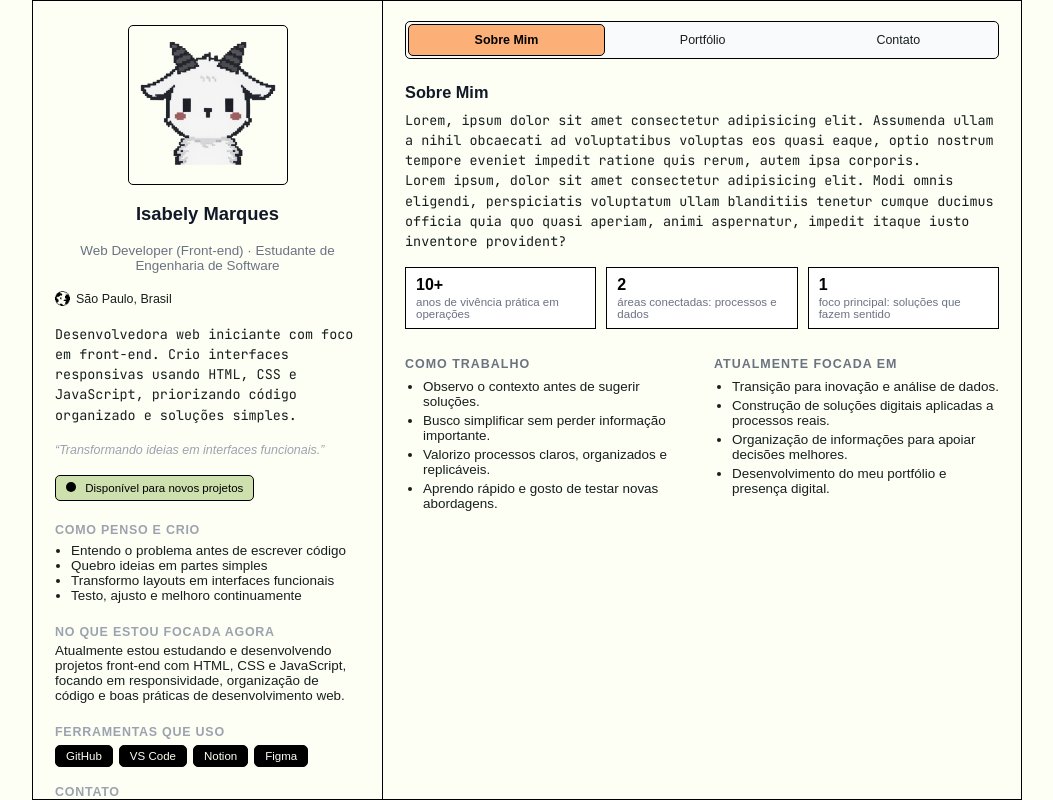
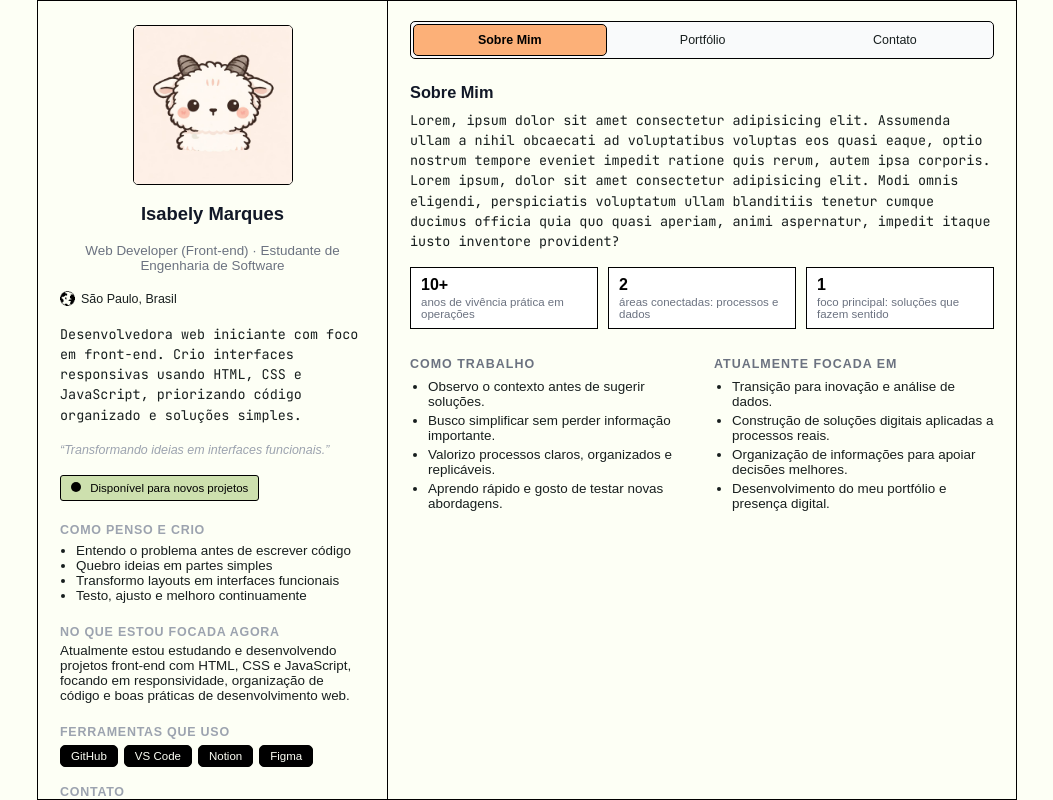
Before and after one commit to kindbytes/folio, a plain HTML site: page index.html in a window 1280 px wide. Shown: the whole page, without its empty margins (113-1166 px from the left). Drawn offline with Linux system fonts and the light colour scheme; a web font is replaced by a local one.

Commit message:
fix things

```diff
--- a/css/style.css
+++ b/css/style.css
@@ -91,7 +91,7 @@ button,
 =========================== */
 
 .layout {
-  max-width: 990px;
+  max-width: 980px;
   width: 100%;
   background: var(--bg);
   border-radius: var(--radius-card);
@@ -125,9 +125,7 @@ button,
   justify-content: center;
   align-self: center;
   border: 1px solid black;
-  background-image: url('../assets/mascot/avatar.png');
-  background-size: cover;
-  background-position: center;
+  overflow: hidden;
   border-radius: 5px;
 }
 
@@ -182,7 +180,7 @@ button,
   background: #cde0ae;
   color: black;
   border: 1px solid black;
-  border-radius: 5px;
+  border-radius: 3px;
 }
 
 /* Blocos genéricos do painel esquerdo (linha do tempo, ferramentas, contato) */
@@ -428,7 +426,7 @@ textarea {
   color: var(--accent-strong);
   padding: 4px 10px;
   font-size: var(--fs-xs);
-  border-radius: 5px;
+  border-radius: 3px;
   border: 1px solid black;
   display: inline-block;
   white-space: nowrap;
--- a/index.html
+++ b/index.html
@@ -29,7 +29,9 @@
         <aside class="left-panel">
 
             <!-- Avatar -->
-            <div class="avatar"></div>
+            <div class="avatar">
+                <img src="assets/mascot/macoste.png" alt="">
+            </div>
 
             <!-- Nome e papel -->
             <h1 class="name">Isabely Marques</h1>
```
Also changed, not shown: assets/mascot/ChatGPT Image 15 de jan. de 2026, 21_54_09.png (added), assets/mascot/ChatGPT Image 15 de jan. de 2026, 22_53_03.png (added), assets/mascot/avatarr.png (added), assets/mascot/macoste.png (added), assets/mascot/mas.png (added), assets/mascot/mascot.png (added).
